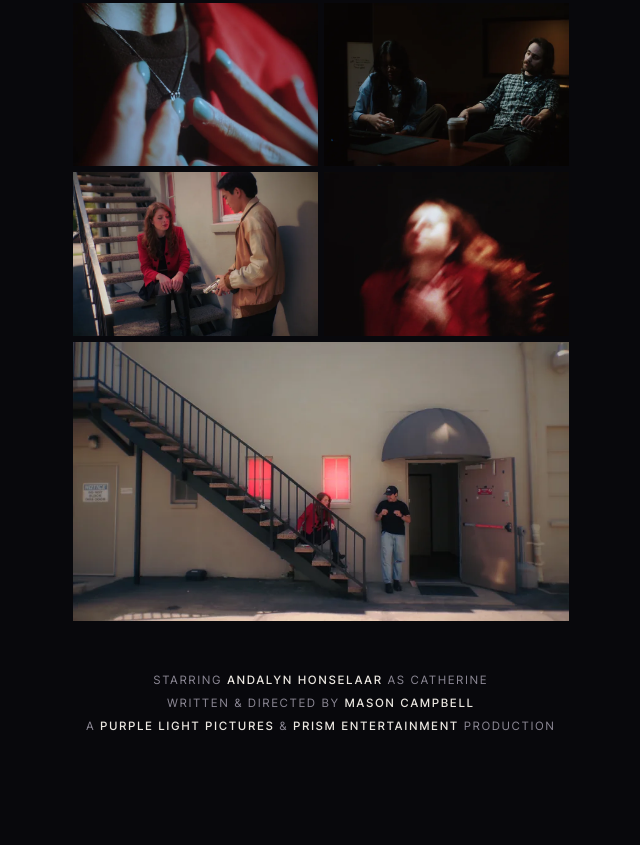
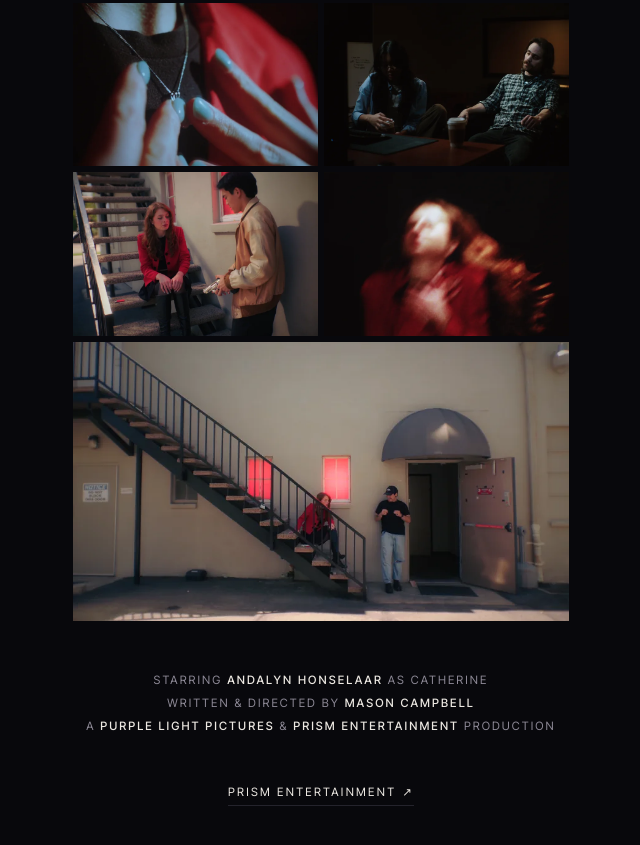
Before and after one commit to teddyhawke/borrowedtime, a plain HTML site: page index.html in a window 1280 px wide. Shown: the part 1296-2141 px from the top of the page, without its empty margins (319-959 px from the left). Before the commit the page ends 2101 px from the top, so only its background shows below. Drawn offline with Linux system fonts and the light colour scheme.

Commit message:
Add link back to Prism Entertainment
Co-Authored-By: Claude Opus 5.5 <noreply@anthropic.com>
Claude-Session: https://claude.ai/code/session_01PBdJsDFBfUDbvMUbZFcDx1

```diff
--- a/index.html
+++ b/index.html
@@ -51,6 +51,10 @@ a { color: inherit; text-decoration: none; }
 .billing { margin: 48px 0 0; text-align: center; font-size: .72rem; line-height: 2; letter-spacing: .18em; text-transform: uppercase; color: var(--muted); }
 .billing b { font-weight: 500; color: var(--text); }
 .billing a:hover { color: var(--red); }
+.home { display: inline-flex; align-items: baseline; gap: .5em; margin: 28px auto 0; padding-top: 2px; font-size: .72rem; letter-spacing: .2em; text-transform: uppercase; color: var(--text); border-bottom: 1px solid var(--line); padding-bottom: 4px; transition: color .25s, border-color .25s; }
+.home:hover { color: var(--red); border-color: var(--red); }
+.home:focus-visible { outline: 1px solid var(--text); outline-offset: 4px; }
+.home-wrap { text-align: center; }
 @media (min-width: 700px) { .logline { font-size: 1.7rem; } }
 @media (prefers-reduced-motion: reduce) { .links a, .links a .to { transition: none; } }
 </style>
@@ -90,6 +94,7 @@ a { color: inherit; text-decoration: none; }
     <p>Starring <b>Andalyn Honselaar</b> as Catherine<br>Written &amp; directed by <b><a href="https://www.imdb.com/name/nm11735726/" target="_blank" rel="noopener">Mason Campbell</a></b><br>
     A <b>Purple Light Pictures</b> &amp; <b><a href="https://prismentmt.com/" target="_blank" rel="noopener">Prism Entertainment</a></b> production</p>
   </footer>
+  <p class="home-wrap"><a class="home" href="https://prismentmt.com/">Prism Entertainment <span aria-hidden="true">&#8599;</span></a></p>
 </main>
 <script>
 /* Edit-bay timecode in the corner, running backwards from 22:00 like the film. Still for reduced-motion users. */
```
